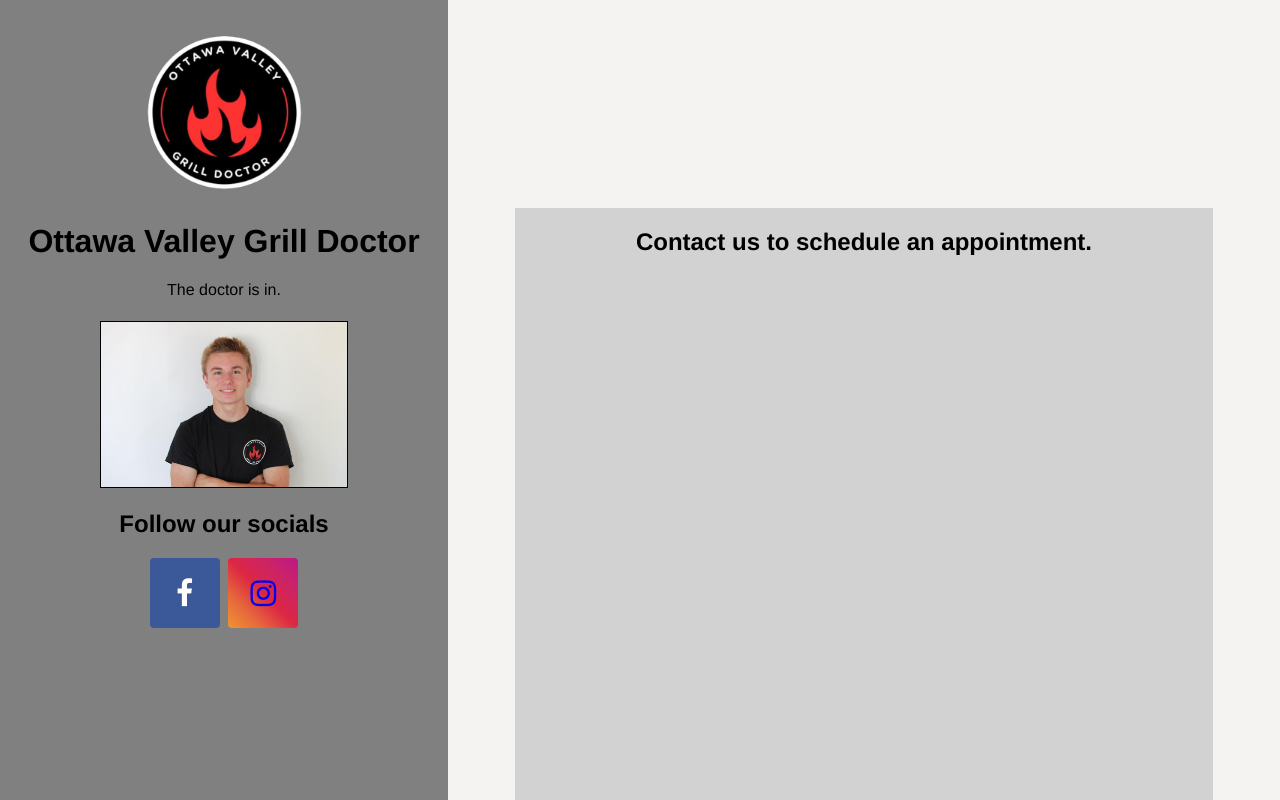
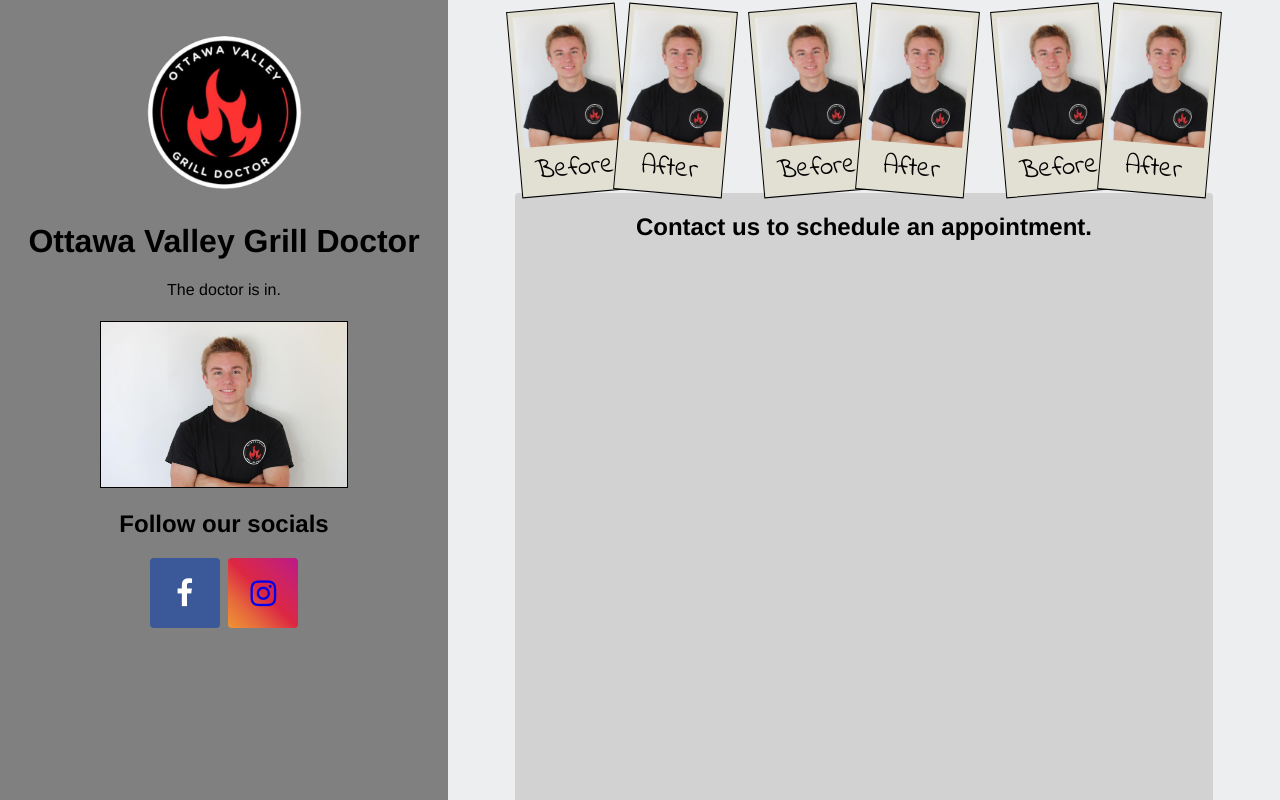
Before and after one commit to matthewberes/kyleWebsite, an Angular app: page / in a window 1280 px wide. Built offline with nearby package versions, Linux system fonts and the light colour scheme.

Commit message:
add polaroid skelton

```diff
--- a/src/app/app.component.css
+++ b/src/app/app.component.css
@@ -10,13 +10,13 @@
 }
 
 .right-margin {
-    background-color: #f4f3f2;
+    background-color: #edeef0;
     flex-basis: 65%;
     overflow-y: hidden;
 }
 
 .inner-body {
-    margin-top: 25%;
+    border-radius: 4px;
     margin-left: 8%;
     margin-right: 8%;
     background-color: #d2d2d2;
@@ -24,12 +24,36 @@
     overflow: hidden;
 }
 
-img {
+
+.kylePhoto,
+.logoPhoto {
     display: block;
     width: 40%;
     margin-left: auto;
     margin-right: auto;
     margin-top: 5%;
+}
+
+.leftPhoto {
+    width: 125px;
+    height: 175px;
+    background-color: #e2e0d2;
+    overflow: hidden;
+    text-align: center;
+    transform: rotate(355deg);
+    border: solid 5px #e2e0d2;
+    outline: 1px solid;
+}
+
+.rightPhoto {
+    width: 125px;
+    height: 175px;
+    background-color: #e2e0d2;
+    overflow: hidden;
+    text-align: center;
+    transform: rotate(5deg);
+    border: solid 5px #e2e0d2;
+    outline: 1px solid;
 }
 
 p,
--- a/src/app/app.component.html
+++ b/src/app/app.component.html
@@ -1,12 +1,13 @@
 <head>
   <link rel="stylesheet" href="https://cdnjs.cloudflare.com/ajax/libs/font-awesome/4.7.0/css/font-awesome.min.css">
+  <link href='https://fonts.googleapis.com/css?family=Indie Flower' rel='stylesheet'>
 </head>
 <div class="flex">
   <div class="left-margin">
-    <img src="/assets/logo.png">
+    <img class="logoPhoto" src="/assets/logo.png">
     <h1>Ottawa Valley Grill Doctor</h1>
     <p>The doctor is in.</p>
-    <img src="assets/lad.jpg" style="width: 55%; border: solid 1px;">
+    <img src="assets/lad.jpg" class="kylePhoto" style="width: 55%; border: solid 1px;">
     <h2 style="margin-top: 5%;">Follow our socials</h2>
     <div style="text-align: center;">
       <a href="https://www.facebook.com/people/Ottawa-Valley-Grill-Doctor/61561160636869/?_rdr"
@@ -17,6 +18,57 @@
     </div>
   </div>
   <div class="right-margin">
+
+    <div style="display: flex;
+  justify-content: flex-start; margin-top: 1%; margin-left: 8%; margin-right: 8%; text-align: left;">
+      <div class="leftPhoto">
+        <div style="display: flex; flex-wrap: wrap; justify-content: center; height: 100%;">
+          <img src="assets/lad.jpg" style="height: 75%;
+          display:table-cell;vertical-align:middle;">
+          <p style="font-family: 'Indie Flower', sans-serif; font-size: 20pt; margin-top: 5px;">Before</p>
+        </div>
+      </div>
+
+      <div class="rightPhoto" style="margin-right: 4%;">
+        <div style="display: flex; flex-wrap: wrap; justify-content: center; height: 100%;">
+          <img src="assets/lad.jpg" style="height: 75%;
+          display:table-cell;vertical-align:middle;">
+          <p style="font-family: 'Indie Flower', sans-serif; font-size: 20pt; margin-top: 5px;">After</p>
+        </div>
+      </div>
+
+      <div class="leftPhoto">
+        <div style="display: flex; flex-wrap: wrap; justify-content: center; height: 100%;">
+          <img src="assets/lad.jpg" style="height: 75%;
+              display:table-cell;vertical-align:middle;">
+          <p style="font-family: 'Indie Flower', sans-serif; font-size: 20pt; margin-top: 5px;">Before</p>
+        </div>
+      </div>
+
+      <div class="rightPhoto">
+        <div style="display: flex; flex-wrap: wrap; justify-content: center; height: 100%;">
+          <img src="assets/lad.jpg" style="height: 75%;
+              display:table-cell;vertical-align:middle;">
+          <p style="font-family: 'Indie Flower', sans-serif; font-size: 20pt; margin-top: 5px;">After</p>
+        </div>
+      </div>
+
+      <div class="leftPhoto" style="margin-left: 4%;">
+        <div style="display: flex; flex-wrap: wrap; justify-content: center; height: 100%;">
+          <img src="assets/lad.jpg" style="height: 75%;
+                          display:table-cell;vertical-align:middle;">
+          <p style="font-family: 'Indie Flower', sans-serif; font-size: 20pt; margin-top: 5px;">Before</p>
+        </div>
+      </div>
+
+      <div class="rightPhoto">
+        <div style="display: flex; flex-wrap: wrap; justify-content: center; height: 100%;">
+          <img src="assets/lad.jpg" style="height: 75%;
+                          display:table-cell;vertical-align:middle;">
+          <p style="font-family: 'Indie Flower', sans-serif; font-size: 20pt; margin-top: 5px;">After</p>
+        </div>
+      </div>
+    </div>
     <div class="inner-body">
       <h2>Contact us to schedule an appointment.</h2>
     </div>
```
